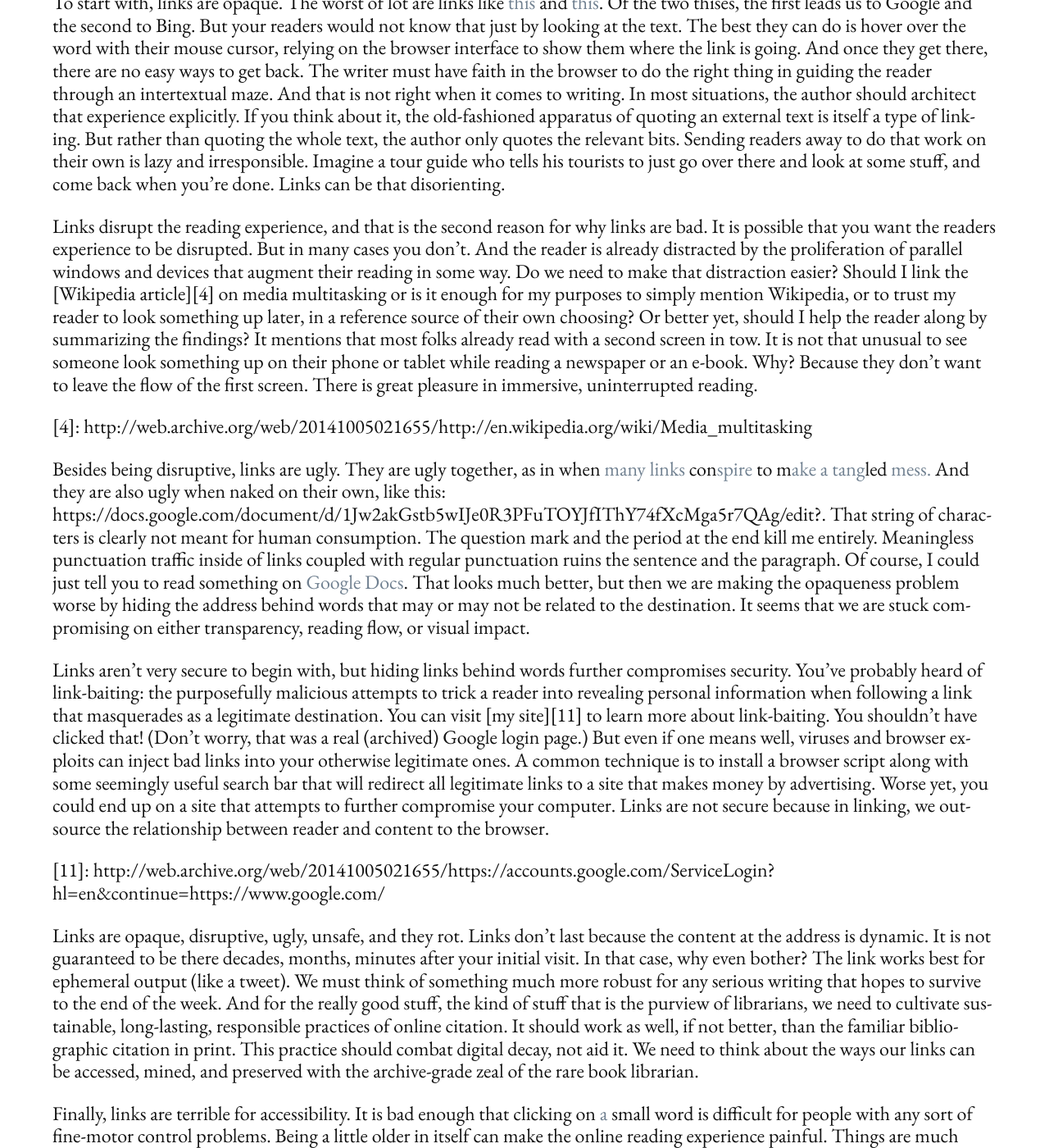
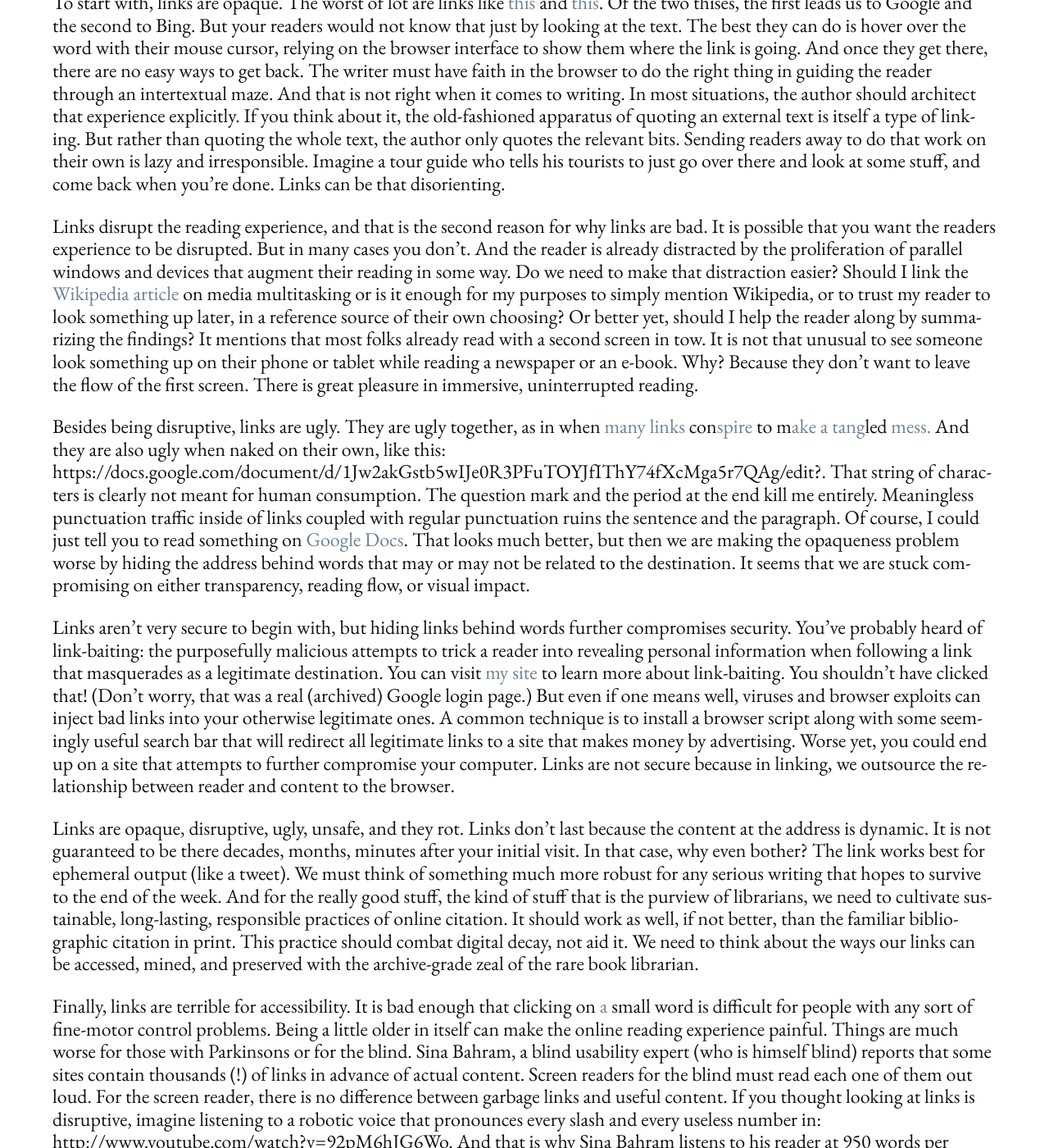
Before and after one commit to denten/denten.github.io, a Jekyll site: the page built from _posts/2014-04-22-bad-links.md, in a window 1280 px wide and 1400 px high, scrolled down 320 px. Shown: the whole window at 82% size. Built offline with Jekyll 4.4.1, drawn with Linux system fonts in a browser that asks for light colours; nearby versions of some CDN libraries; library files that are not in the unit come from our copies; some of the changed lines change nothing that is shown; some of the changed text lies outside the part shown.

Commit message:
update bad links

```diff
--- a/_posts/2014-04-22-bad-links.md
+++ b/_posts/2014-04-22-bad-links.md
@@ -47,8 +47,7 @@
 Why? Because they don't want to leave the flow of the first screen. There is
 great pleasure in immersive, uninterrupted reading.
 
-[4]:
-http://web.archive.org/web/20141005021655/http://en.wikipedia.org/wiki/Media_multitasking
+[4]: http://web.archive.org/web/20141005021655/http://en.wikipedia.org/wiki/Media_multitasking
 
 Besides being disruptive, links are ugly. They are ugly together, as in when
 [many][5] [links][6] con[spire][7] to m[ake a tang][8]led [mess.][9] And they
@@ -84,8 +83,7 @@
 secure because in linking, we outsource the relationship between reader and
 content to the browser.
 
-[11]:
-http://web.archive.org/web/20141005021655/https://accounts.google.com/ServiceLogin?hl=en&continue=https://www.google.com/
+[11]: http://web.archive.org/web/20141005021655/https://accounts.google.com/ServiceLogin?hl=en&continue=https://www.google.com/
 
 Links are opaque, disruptive, ugly, unsafe, and they rot. Links don't last
 because the content at the address is dynamic. It is not guaranteed to be
@@ -139,17 +137,18 @@
 makes no sense to link a dynamic resource when the intent is to create a link
 to a static version of a document. Tools like the Save Page Now service,
 hosted by the Internet Archive, do just that. You can find this essay at
-http://sprintbeyondthebook.com/2014/02/bad-links/ but its earlier draft is
+http://denten.plaintext.in/think.stack/bad-links but its earlier draft is
 best captured in a snapshot here:
 http://web.archive.org/web/20140208220625/http://sprintbeyondthebook.com/2014/02/bad-links/.
+
 Finally, do not neglect the humble footnote. Footnotes provide a nice blend
-between usability, transparency, and good knowledge design.<sup>1</sup>
+between concision, transparency, and good knowledge design.<sup>1</sup>
 
 [13]: http://www.youtube.com/
 [14]: http://www.youtube.com/
 
-<sup>1</sup> http://web.archive.org/web/20140208220625/http://sprintbeyondthebook.com/2014/02/bad-links/
-Published in [*Sprint Beyond the Book*][1], Arizona State University (2014).
+<sup>1</sup> Published in *Sprint Beyond the Book*, Arizona State University
+(2014). Archived in February, 2014.
+[http://web.archive.org/web/20141005021655/http://sprintbeyondthebook.com/2014/02/bad-links/][1].
 
-[1]:
-http://web.archive.org/web/20141005021655/http://sprintbeyondthebook.com/2014/02/bad-links/
+[1]: http://web.archive.org/web/20141005021655/http://sprintbeyondthebook.com/2014/02/bad-links/
```
